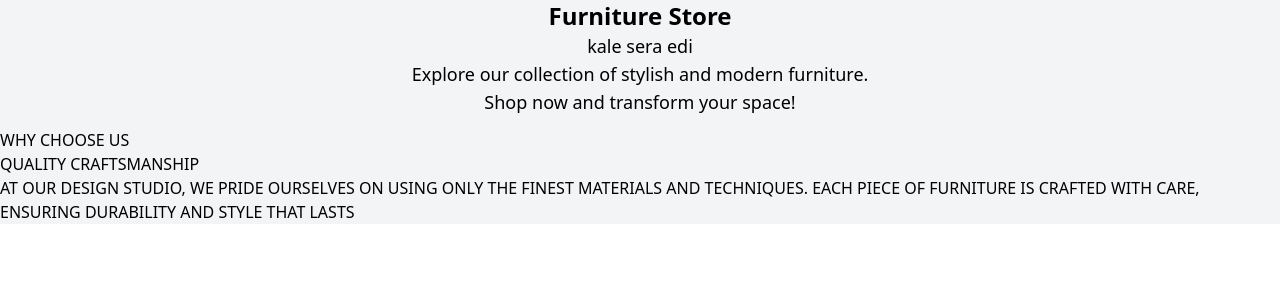
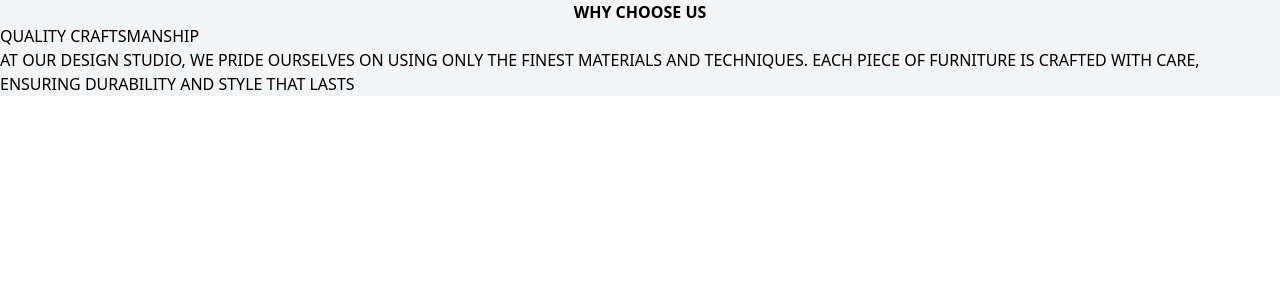
Before and after one commit to Fitsum1101/Demo-project, a React (Create React App) app in the folder furnithure/: page / in a window 1280 px wide. Shown: the top 300 px of the page. Built offline with nearby package versions, Linux system fonts and the light colour scheme.

Commit message:
react icon package

```diff
--- a/furnithure/src/App.js
+++ b/furnithure/src/App.js
@@ -4,20 +4,7 @@ import Whychooseus from "./why choose us/Whychooseus";
 export default function App() {
   return (
     <div className="bg-gray-100">
-      <header>
-        <ul>
-          <li className="text-2xl text-center font-bold">Furniture Store</li>
-          <li className="text-lg text-center">
-         kale sera edi
-          </li>
-          <li className="text-lg text-center">
-            Explore our collection of stylish and modern furniture.
-          </li>
-          <li className="text-lg text-center h-10">
-            Shop now and transform your space!
-          </li>
-        </ul>
-      </header>
+
     <Whychooseus/>
     </div>
   );
--- a/furnithure/src/why choose us/Whychooseus.js
+++ b/furnithure/src/why choose us/Whychooseus.js
@@ -3,8 +3,8 @@ import React from 'react'
 export default function Whychooseus() {
   return (
     <div>
-    <h1> WHY CHOOSE US</h1>
-    <h2> QUALITY CRAFTSMANSHIP
+    <h1 className='text-center font-semibold  '>  WHY CHOOSE US</h1>
+    <h2 className='tex'> QUALITY CRAFTSMANSHIP
 </h2>
 <p>AT OUR DESIGN STUDIO, WE PRIDE OURSELVES ON USING ONLY THE FINEST MATERIALS AND
  TECHNIQUES. EACH PIECE OF FURNITURE IS CRAFTED WITH CARE, ENSURING DURABILITY AND STYLE
--- a/package.json
+++ b/package.json
@@ -8,5 +8,8 @@
   "keywords": [],
   "author": "",
   "license": "ISC",
-  "description": ""
+  "description": "",
+  "dependencies": {
+    "react-icons": "^5.5.0"
+  }
 }
```
Also changed, not shown: 1 other file (tests, documents, lock files or other folders).
